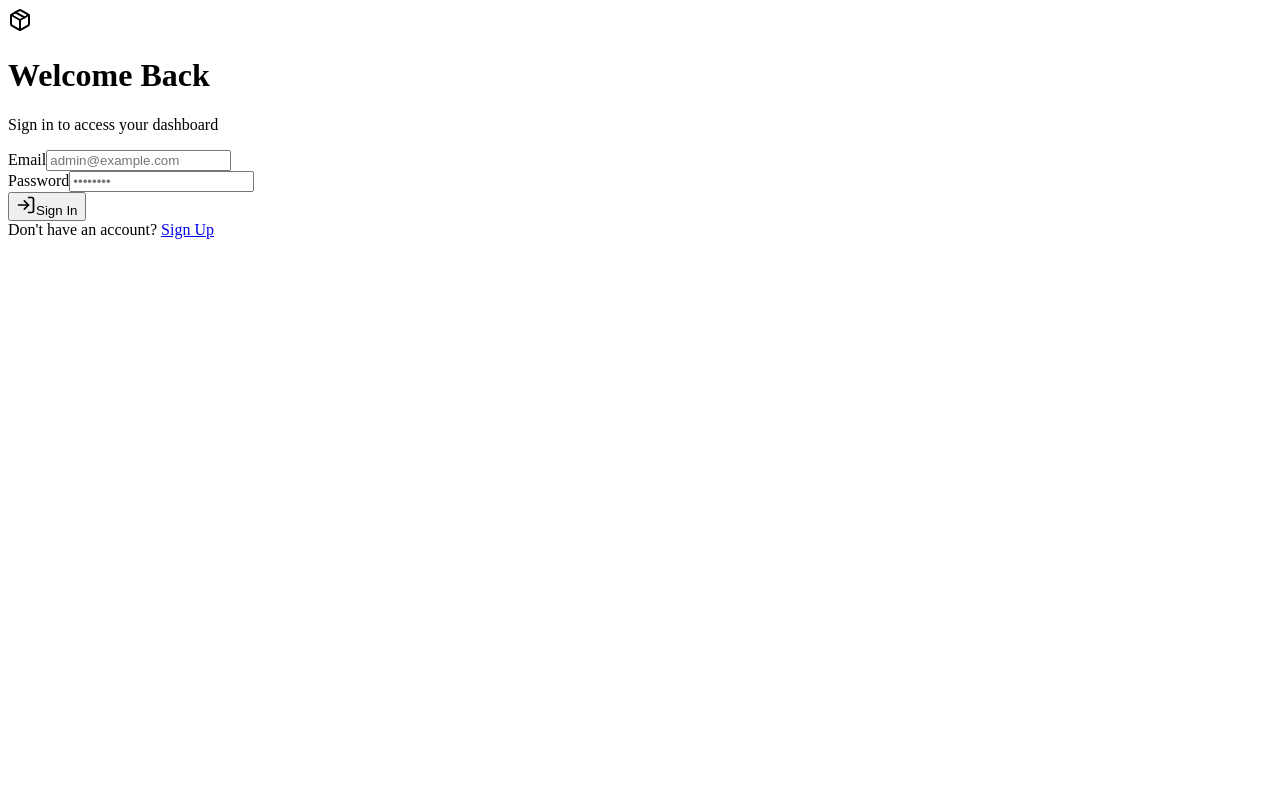
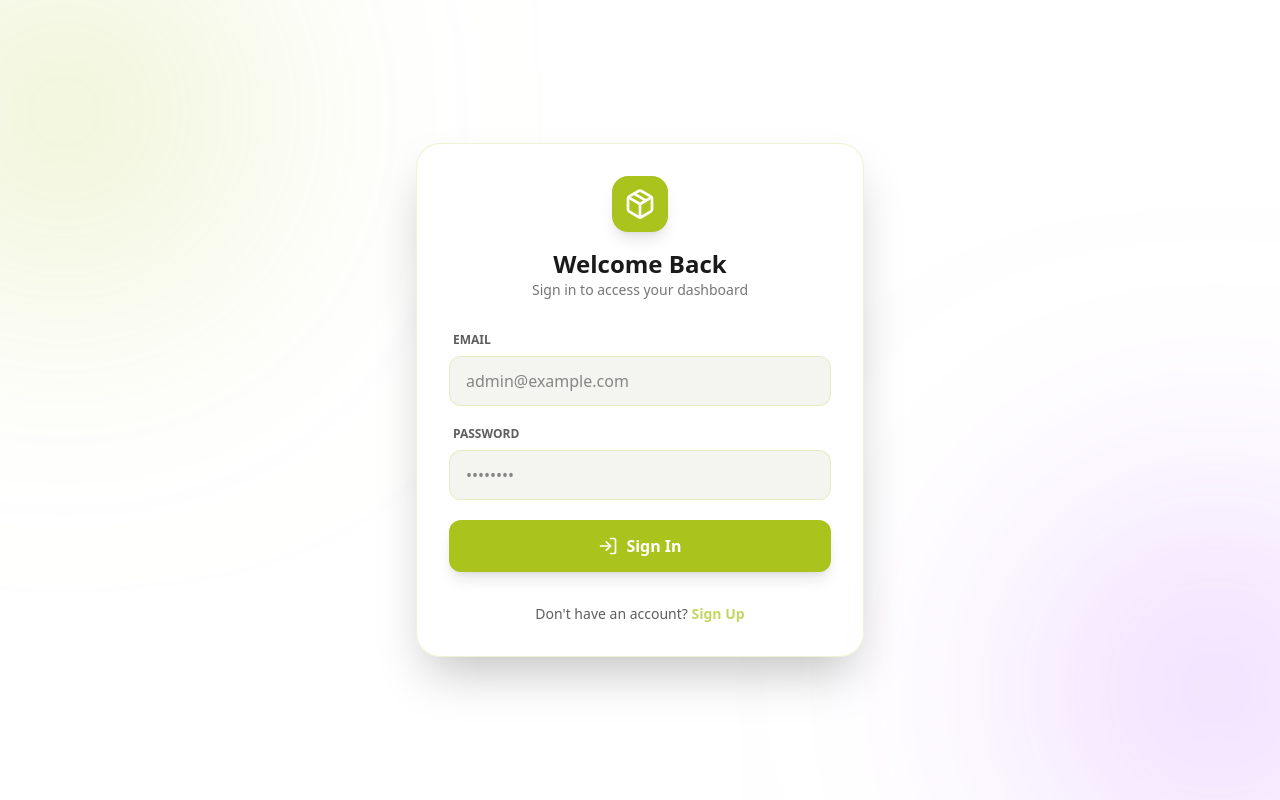
Before and after one commit to simon19f3/Product-Dashboard, a Next.js app: page /login in a window 1280 px wide. Built offline with nearby package versions, Linux system fonts and the light colour scheme; no server answers.

Commit message:
style: implement global glassmorphism styles and root layout configuration

```diff
--- /dev/null
+++ b/app/globals.css
@@ -0,0 +1,55 @@
+@import "tailwindcss";
+
+/* =========================================
+   CSS VARIABLES (LIGHT + DARK THEMES)
+   ========================================= */
+
+:root {
+  /* ---------- LIGHT THEME ---------- */
+  --background: #ffffff;
+  --foreground: #1a1a1a;
+
+  /* Warm neutral surface to complement the Lime Green */
+  --surface: #f4f5f0;
+  --surface-hover: #e9ece0;
+
+  /* Accents - The New Color */
+  --primary: #ABC41D;       /* Your specific color */
+  --primary-light: #c5db46; /* Slightly lighter for hovers/gradients */
+
+  /* Glass effect */
+  --glass-bg: rgba(255, 255, 255, 0.65);
+  --glass-border: rgba(171, 196, 29, 0.2); /* Tinted with the new green */
+}
+
+.dark {
+  /* ---------- DARK THEME ---------- */
+  --background: #12140e;     /* Deep warm black (instead of blue-black) */
+  --foreground: #f2f2f2;
+
+  /* Deeper warm charcoal/olive layering */
+  --surface: #1f2119;
+  --surface-hover: #2e3026;
+
+  /* Accents */
+  --primary: #ABC41D;
+  --primary-light: #d4e66a; /* Lighter/Brighter for contrast on dark mode */
+
+  /* Dark glass */
+  --glass-bg: rgba(18, 20, 14, 0.65);
+  --glass-border: rgba(255, 255, 255, 0.1);
+}
+
+/* =========================================
+   BASE STYLING
+   ========================================= */
+
+body {
+  background: var(--background);
+  color: var(--foreground);
+}
+
+/* Smooth theme switching */
+* {
+  transition: background-color 0.25s ease, color 0.25s ease;
+}
--- /dev/null
+++ b/app/layout.tsx
@@ -0,0 +1,56 @@
+import type { Metadata } from "next";
+import { Geist, Geist_Mono } from "next/font/google";
+import "./globals.css";
+import AppProvider from "@/provider/app-provider";
+
+const geistSans = Geist({
+  variable: "--font-geist-sans",
+  subsets: ["latin"],
+});
+
+const geistMono = Geist_Mono({
+  variable: "--font-geist-mono",
+  subsets: ["latin"],
+});
+
+export const metadata: Metadata = {
+  title: "Weyra Shopping Dashboard",
+  description: "Modern dashboard application",
+};
+
+export default function RootLayout({
+  children,
+}: Readonly<{
+  children: React.ReactNode;
+}>) {
+  return (
+    <html lang="en" suppressHydrationWarning>
+      <head>
+        {/* 🔴 THEME SCRIPT: Prevents the "Flash of Light Mode" */}
+        <script
+          dangerouslySetInnerHTML={{
+            __html: `
+              (function() {
+                try {
+                  const savedTheme = localStorage.getItem("theme");
+                  const systemTheme = window.matchMedia("(prefers-color-scheme: dark)").matches;
+
+                  if (savedTheme === "dark" || (!savedTheme && systemTheme)) {
+                    document.documentElement.classList.add("dark");
+                  } else {
+                    document.documentElement.classList.remove("dark");
+                  }
+                } catch (e) {}
+              })();
+            `,
+          }}
+        />
+      </head>
+      <body
+        className={`${geistSans.variable} ${geistMono.variable} antialiased bg-[var(--background)] text-[var(--foreground)] transition-colors duration-300`}
+      >
+        <AppProvider>{children}</AppProvider>
+      </body>
+    </html>
+  );
+}
```
